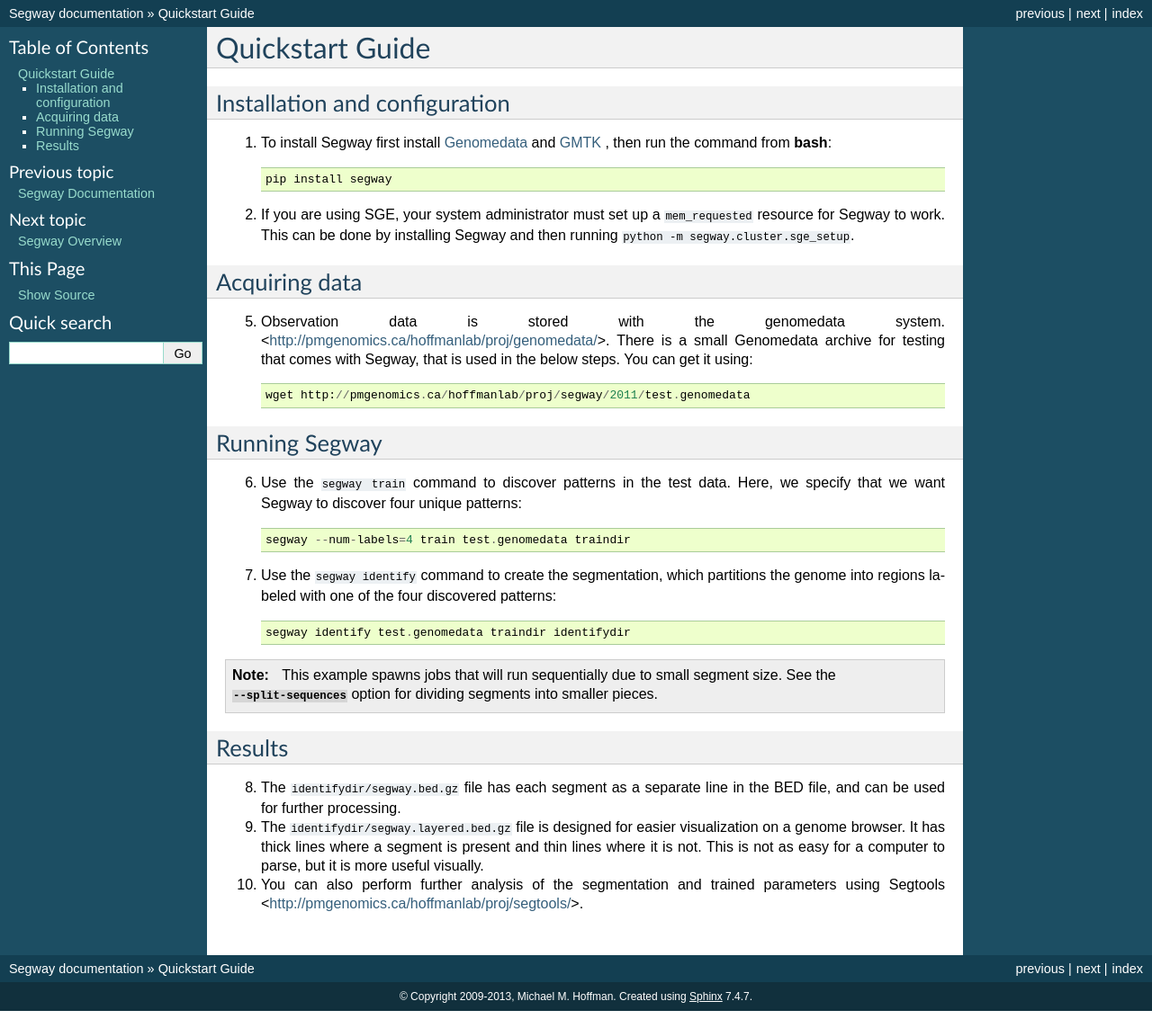
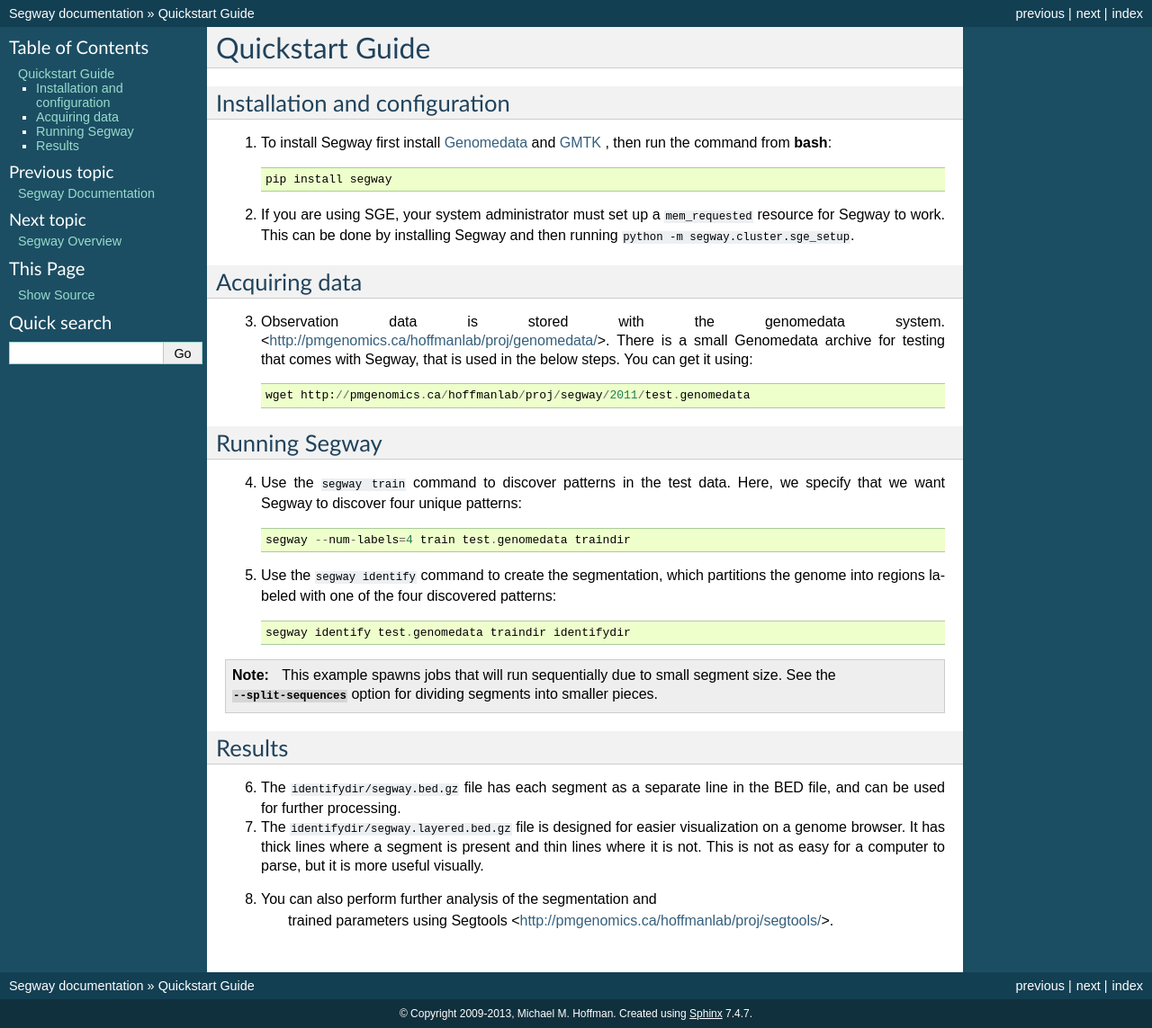
Before and after one commit to hoffmangroup/segway, a Sphinx documentation site: the page built from doc/quick.rst, in a window 1280 px wide. Shown: the whole page at 90% size. Built offline with Sphinx 7.4.7, drawn with Linux system fonts in a browser that asks for light colours; formulas are drawn with MathJax 3; part of the change alters nothing that is shown.

```diff
--- a/doc/quick.rst
+++ b/doc/quick.rst
@@ -22,7 +22,7 @@ Installation and configuration
 Acquiring data
 ==============
 
-5. Observation data is stored with the genomedata system.
+3. Observation data is stored with the genomedata system.
    <http://pmgenomics.ca/hoffmanlab/proj/genomedata/>. There is a small
    Genomedata archive for testing that comes with Segway, that is used
    in the below steps. You can get it using::
@@ -31,13 +31,13 @@ Acquiring data
 
 Running Segway
 ==============
-6. Use the ``segway train`` command to discover patterns in the test
+4. Use the ``segway train`` command to discover patterns in the test
    data. Here, we specify that we want Segway to discover four unique
    patterns::
 
      segway --num-labels=4 train test.genomedata traindir
 
-7. Use the ``segway identify`` command to create the segmentation,
+5. Use the ``segway identify`` command to create the segmentation,
    which partitions the genome into regions labeled with one of the
    four discovered patterns::
 
@@ -52,15 +52,15 @@ Running Segway
 Results
 =======
 
-8. The ``identifydir/segway.bed.gz`` file has each segment as a
+6. The ``identifydir/segway.bed.gz`` file has each segment as a
    separate line in the BED file, and can be used for further
    processing.
 
-9. The ``identifydir/segway.layered.bed.gz`` file is designed for
+7. The ``identifydir/segway.layered.bed.gz`` file is designed for
    easier visualization on a genome browser. It has thick lines where
    a segment is present and thin lines where it is not. This is not as
    easy for a computer to parse, but it is more useful visually.
 
-10. You can also perform further analysis of the segmentation and
+8. You can also perform further analysis of the segmentation and
     trained parameters using Segtools
     <http://pmgenomics.ca/hoffmanlab/proj/segtools/>.
```
